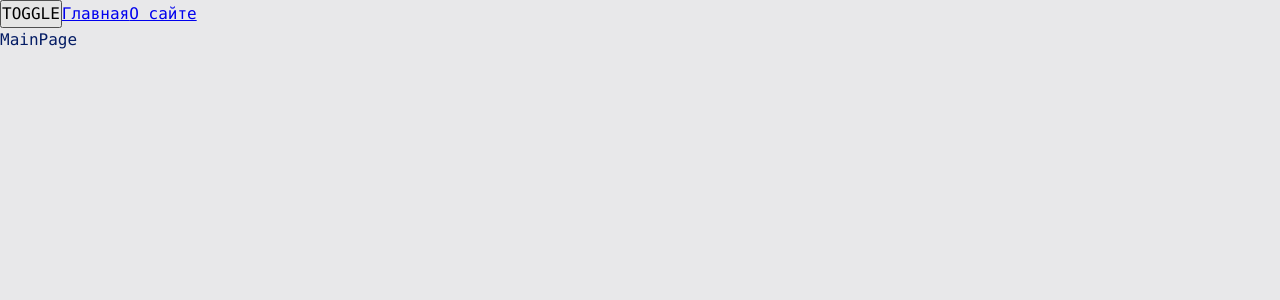
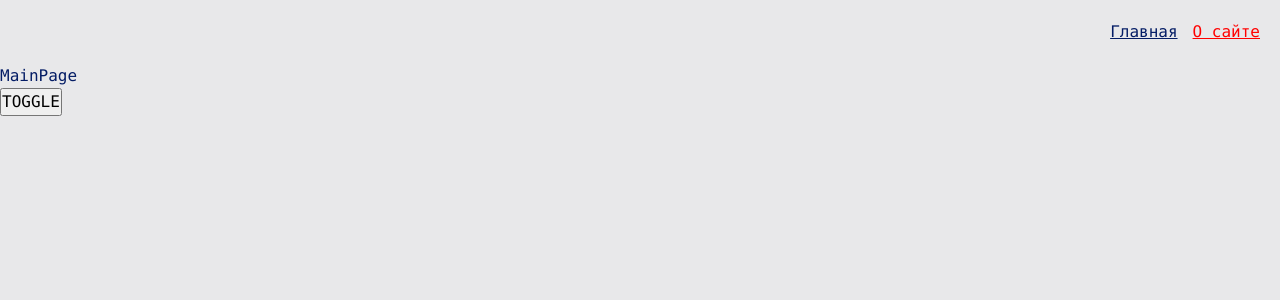
Before and after one commit to dima92/production_project, a React app: page / in a window 1280 px wide. Shown: the top 300 px of the page. Built offline with nearby package versions, Linux system fonts and the light colour scheme.

Commit message:
Navbar. Шаблоны для разработки. Первый UI Kit компонент

```diff
--- a/public/index.html
+++ b/public/index.html
@@ -5,7 +5,8 @@
   <meta name="viewport"
         content="width=device-width, user-scalable=no, initial-scale=1.0, maximum-scale=1.0, minimum-scale=1.0">
   <meta http-equiv="X-UA-Compatible" content="ie=edge">
-  <title>Document</title>
+  <link rel="shortcut icon" href="https://static.thenounproject.com/png/2014023-200.png" type="image/x-icon">
+  <title>Production Project</title>
 </head>
 <body>
 <div id="root"></div>
--- a/src/app/App.tsx
+++ b/src/app/App.tsx
@@ -1,19 +1,18 @@
 import React from 'react';
-import {Link} from 'react-router-dom';
 import './styles/index.scss';
 import {useTheme} from "./providers/ThemeProvider";
 import {classNames} from "shared/lib/classNames/classNames";
 import {AppRouter} from "app/providers/router";
+import {Navbar} from "widgets/Navbar";
 
 const App = () => {
   const {theme, toggleTheme} = useTheme();
 
   return (
       <div className={classNames('app', {}, [theme])}>
+        <Navbar/>
+        <AppRouter/>
         <button onClick={toggleTheme}>TOGGLE</button>
-        <Link to={'/'}>Главная</Link>
-        <Link to={'/about'}>О сайте</Link>
-        <AppRouter/>
       </div>
   );
 };
--- /dev/null
+++ b/src/shared/ui/AppLink/AppLink.module.scss
@@ -0,0 +1,15 @@
+.AppLink {
+  color: var(--primary-color);
+}
+
+.primary {
+  color: var(--primary-color);
+}
+
+.secondary {
+  color: var(--inverted-primary-color);
+}
+
+.red {
+  color: red;
+}
--- /dev/null
+++ b/src/shared/ui/AppLink/AppLink.tsx
@@ -0,0 +1,35 @@
+import {classNames} from 'shared/lib/classNames/classNames';
+import cls from './AppLink.module.scss';
+import {Link, LinkProps} from "react-router-dom";
+import {FC} from "react";
+
+export enum AppLinkTheme {
+  PRIMARY = 'primary',
+  SECONDARY = 'secondary',
+  RED = 'red',
+}
+
+interface AppLinkProps extends LinkProps {
+  className?: string;
+  theme?: AppLinkTheme;
+}
+
+export const AppLink: FC<AppLinkProps> = (props) => {
+  const {
+    to,
+    className,
+    children,
+    theme = AppLinkTheme.PRIMARY,
+    ...otherProps
+  } = props;
+
+  return (
+      <Link
+          to={to}
+          className={classNames(cls.AppLink, {[cls[theme]]: true}, [className])}
+          {...otherProps}
+      >
+        {children}
+      </Link>
+  );
+};
--- /dev/null
+++ b/src/widgets/Navbar/index.ts
@@ -0,0 +1,5 @@
+import Navbar from "./ui/Navbar";
+
+export {
+  Navbar,
+}
--- /dev/null
+++ b/src/widgets/Navbar/ui/Navbar.module.scss
@@ -0,0 +1,16 @@
+.navbar {
+  width: 100%;
+  height: var(--navbar-height);
+  background: var(--inverted-bg-color);
+  display: flex;
+  align-items: center;
+  padding: 20px;
+}
+
+.links {
+  margin-left: auto;
+}
+
+.mainLink {
+  margin-right: 15px;
+}
--- /dev/null
+++ b/src/widgets/Navbar/ui/Navbar.tsx
@@ -0,0 +1,25 @@
+import React from 'react';
+import {classNames} from "shared/lib/classNames/classNames";
+import cls from './Navbar.module.scss';
+import {AppLink, AppLinkTheme} from "shared/ui/AppLink/AppLink";
+
+interface NavbarProps {
+  className?: string;
+}
+
+const Navbar = ({className}: NavbarProps) => {
+  return (
+      <div className={classNames(cls.navbar, {}, [className])}>
+        <div className={cls.links}>
+          <AppLink theme={AppLinkTheme.SECONDARY} to={'/'} className={cls.mainLink}>
+            Главная
+          </AppLink>
+          <AppLink theme={AppLinkTheme.RED} to={'/about'}>
+            О сайте
+          </AppLink>
+        </div>
+      </div>
+  );
+};
+
+export default Navbar;
```
